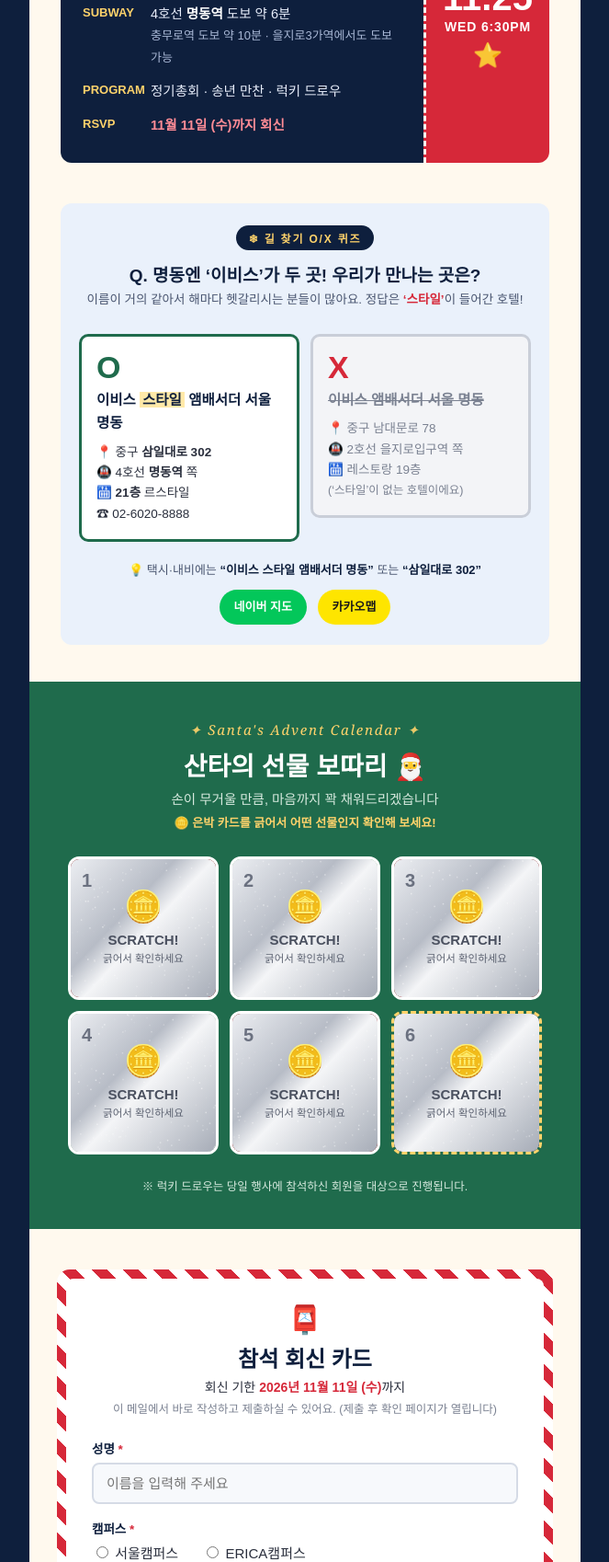
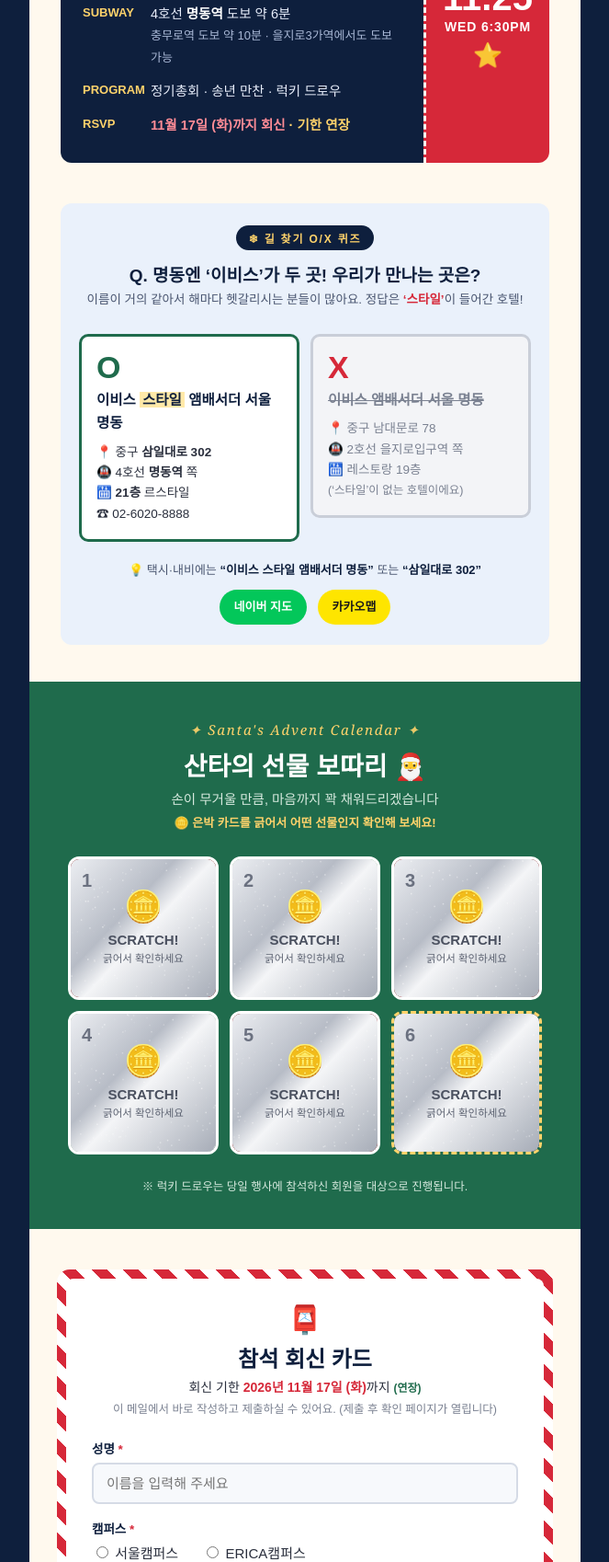
Before and after one commit to happysnow-maker/Hanulhoe_10_YearEnd, a plain HTML site: page index.html in a window 1280 px wide. Shown: the part 2340-4038 px from the top of the page at 92% size, without its empty margins (308-971 px from the left). Drawn offline with Linux system fonts and the light colour scheme.

Commit message:
송년회 회신 기한 11/17(화)로 연장 및 후속 메일 안내 추가
- 초대장 RSVP 기한 표시를 11월 17일 (화)로 변경
- 연장 안내 문구 삽입용 NOTICE 표시 추가
- README에 후속 메일 발송 순서 추가

Co-Authored-By: Claude Opus 5.5 <noreply@anthropic.com>

```diff
--- a/index.html
+++ b/index.html
@@ -9,7 +9,7 @@
   ▣ 이 파일 하나가 ① 메일 본문 ② 웹 버전(GitHub Pages) 두 역할을 합니다.
   ▣ 메일 앱은 JavaScript를 지우므로 신청 폼은 순수 HTML <form>(GET)으로 Apps Script에 전송합니다.
   ▣ 애니메이션: GIF(모든 메일 앱) + CSS 애니메이션(Apple 메일·iOS·삼성 메일 등에서 추가 효과)
-  ▣ Apps Script가 발송 시 치환하는 표시: DDAY / GREETING 주석 쌍, 성명·소속 입력칸의 빈 value
+  ▣ Apps Script가 발송 시 치환하는 표시: DDAY / GREETING / NOTICE 주석 쌍, 성명·소속 입력칸의 빈 value
 -->
 <style>
   body{margin:0;padding:0;background:#0E1F3D;}
@@ -136,6 +136,7 @@
             <tr><td class="px" style="padding:4px 30px 30px;font-family:'Malgun Gothic','Apple SD Gothic Neo',sans-serif;font-size:15.5px;line-height:1.85;color:#2a2f3d;">
               <p class="h1" style="margin:0 0 22px;font-size:27px;line-height:1.45;font-weight:800;color:#0E1F3D;">올해 마지막 약속,<br><span style="color:#D62839;">이번엔 꼭 만나요!</span></p>
               <p style="margin:0 0 14px;"><!--GREETING-->안녕하세요, 한울회 회원 여러분.<!--/GREETING--></p>
+              <!--NOTICE--><!--/NOTICE-->
               <p style="margin:0 0 14px;">어느덧 2026년도 한 달 남짓 남았습니다. 올 한 해도 각자의 자리에서 애써 주신 회원님들께 진심으로 감사드립니다.</p>
               <p style="margin:0 0 14px;">지난 9월에는 회원님들을 직접 뵙고자 대면 정기회의를 준비했지만, 의결정족수가 충족되지 않아 아쉽게도 서면으로 대신해야 했습니다. 그때 미처 나누지 못한 이야기들, 특히 <strong style="color:#D62839;">2026학년도 1학기 한울회 발전에 관해 보내주신 소중한 의견</strong>을 이번 11월 정기총회에서 얼굴을 마주하고 편안하게 나누고자 합니다.</p>
               <p style="margin:0 0 14px;">이번 자리는 한울회의 앞으로를 함께 이야기하는 <strong style="color:#D62839;">정기총회</strong>이자, 한 해를 따뜻하게 마무리하는 <strong style="color:#D62839;">송년회</strong>입니다. 반가운 얼굴들과 맛있는 식사, 그리고 산타 보따리처럼 두둑한 경품까지 — 회원님들을 기쁜 마음으로 맞이할 수 있도록 임원진 모두 정성을 다해 준비하고 있습니다.</p>
@@ -174,7 +175,7 @@
               <tr><td valign="top" style="padding:7px 0;color:#FFD36B;font-weight:700;font-size:13px;">PLACE</td><td style="padding:7px 0;"><strong style="color:#ffffff;">이비스 <u>스타일</u> 앰배서더 서울 명동<br>21층 르스타일(Le Style)</strong><br><span style="font-size:13px;color:#a9b8d6;">서울 중구 삼일대로 302</span></td></tr>
               <tr><td valign="top" style="padding:7px 0;color:#FFD36B;font-weight:700;font-size:13px;">SUBWAY</td><td style="padding:7px 0;">4호선 <strong style="color:#ffffff;">명동역</strong> 도보 약 6분<br><span style="font-size:13px;color:#a9b8d6;">충무로역 도보 약 10분 · 을지로3가역에서도 도보 가능</span></td></tr>
               <tr><td valign="top" style="padding:7px 0;color:#FFD36B;font-weight:700;font-size:13px;">PROGRAM</td><td style="padding:7px 0;">정기총회 · 송년 만찬 · 럭키 드로우</td></tr>
-              <tr><td valign="top" style="padding:7px 0;color:#FFD36B;font-weight:700;font-size:13px;">RSVP</td><td style="padding:7px 0;"><strong style="color:#FF8C96;">11월 11일 (수)까지 회신</strong></td></tr>
+              <tr><td valign="top" style="padding:7px 0;color:#FFD36B;font-weight:700;font-size:13px;">RSVP</td><td style="padding:7px 0;"><strong style="color:#FF8C96;">11월 17일 (화)까지 회신 <span style="color:#FFD36B;">· 기한 연장</span></strong></td></tr>
             </table>
           </td>
           <td class="col stub" width="118" align="center" valign="middle" style="background:#D62839;border-left:3px dashed #FFF9EE;padding:20px 8px;font-family:'Malgun Gothic','Apple SD Gothic Neo',sans-serif;color:#ffffff;">
@@ -327,7 +328,7 @@
             <tr><td class="px" style="padding:30px 28px 28px;font-family:'Malgun Gothic','Apple SD Gothic Neo',sans-serif;">
               <p style="margin:0;text-align:center;font-size:30px;line-height:1;">📮</p>
               <p style="margin:8px 0 4px;text-align:center;font-size:24px;font-weight:900;color:#0E1F3D;">참석 회신 카드</p>
-              <p style="margin:0 0 4px;text-align:center;font-size:14px;color:#2a2f3d;">회신 기한 <strong style="color:#D62839;">2026년 11월 11일 (수)</strong>까지</p>
+              <p style="margin:0 0 4px;text-align:center;font-size:14px;color:#2a2f3d;">회신 기한 <strong style="color:#D62839;">2026년 11월 17일 (화)</strong>까지 <span style="font-size:12px;color:#1F6B4C;font-weight:700;">(연장)</span></p>
               <p style="margin:0 0 24px;text-align:center;font-size:12.5px;color:#7a8191;">이 메일에서 바로 작성하고 제출하실 수 있어요. (제출 후 확인 페이지가 열립니다)</p>
 
               <form action="https://script.google.com/macros/s/AKfycbyXlp68exXGGvA5yIy_M9yU_3msr-IBGQCzCTM0FhiYxkZUXO5rb1GmWcmvlAPJS8Zhdw/exec" method="get" target="_blank" style="margin:0;">
```
Also changed, not shown: 1 other file.
